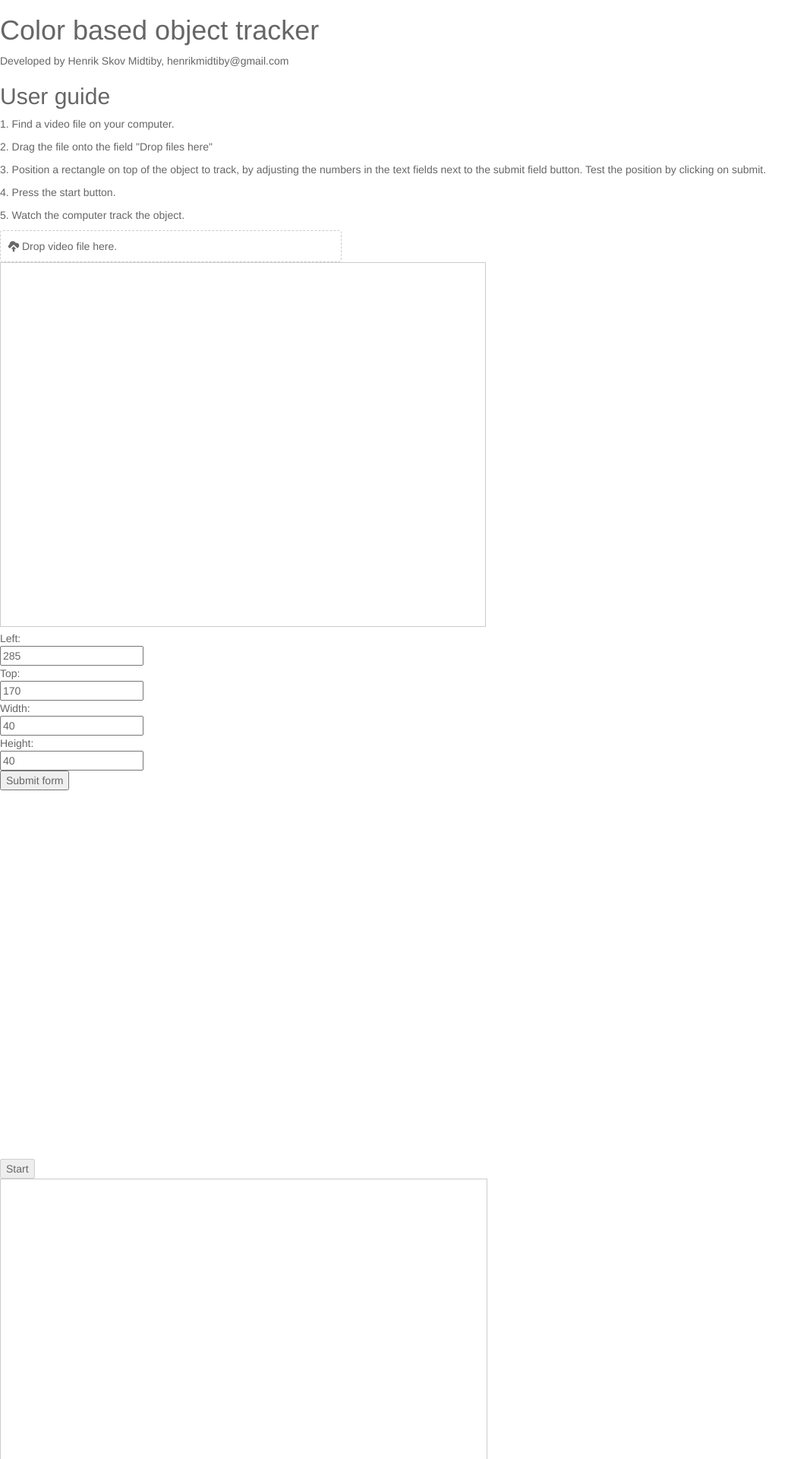
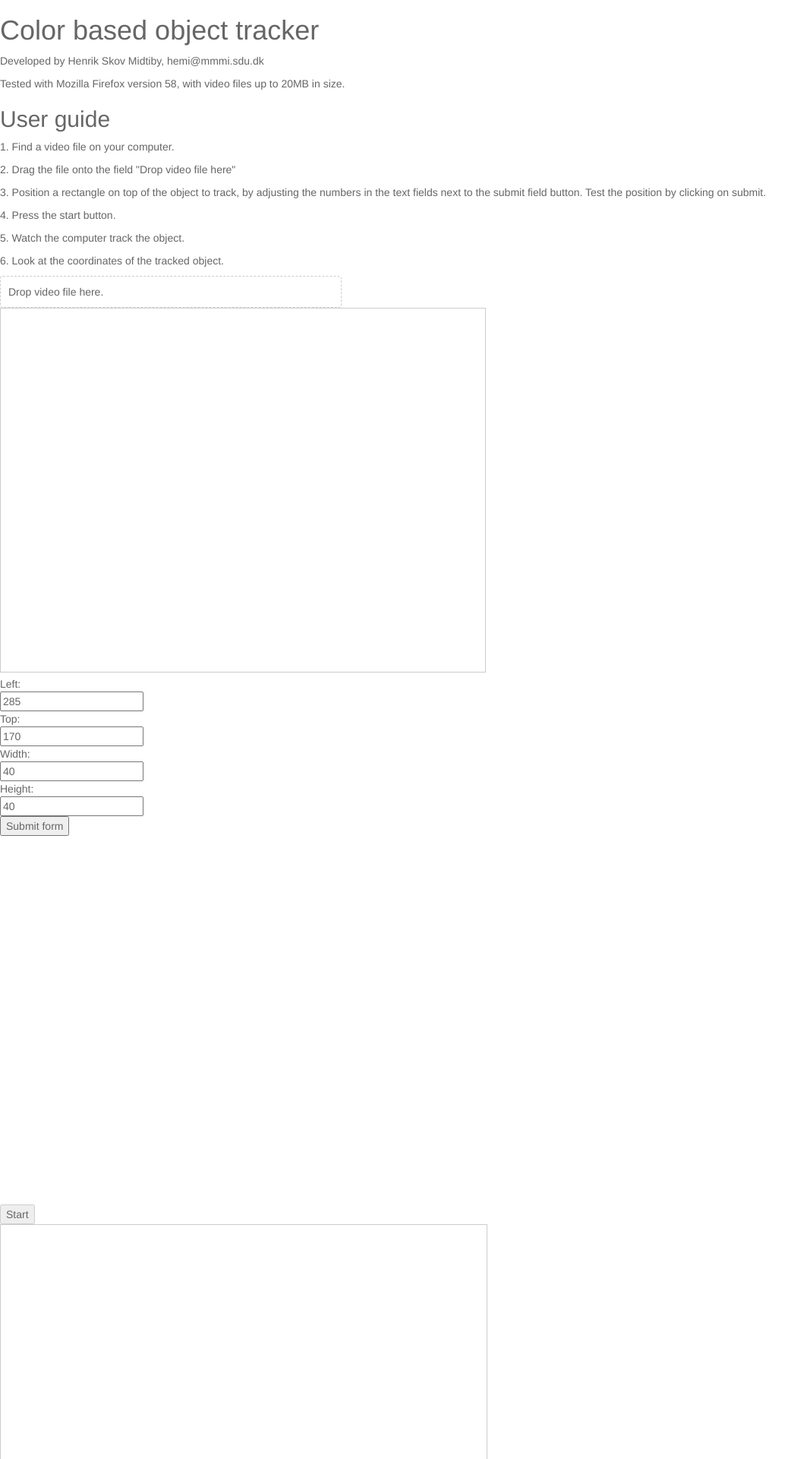
Before and after one commit to henrikmidtiby/henrikmidtiby.github.io, a Jekyll site: the page downloads/objecttracker/objecttracker.html, which Jekyll copies as it is, in a window 1280 px wide. Shown: the top 1920 px of the page at 76% size, without its empty margins (0-1067 px from the left). Built offline with Jekyll 4.4.1, drawn with Linux system fonts in a browser that asks for light colours; nearby versions of some CDN libraries; a script that is not in the unit is left out.

Commit message:
Different updates to objecttracker.

```diff
--- a/downloads/objecttracker/objecttracker.html
+++ b/downloads/objecttracker/objecttracker.html
@@ -7,7 +7,7 @@
   <meta name="viewport" content="width=device-width, initial-scale=1">
   <script src="opencv.js"></script>
   <script type="text/javascript" src="jquery-2.1.0.js"></script>
-  <link rel="stylesheet" type="text/css" href="//maxcdn.bootstrapcdn.com/bootstrap/3.2.0/css/bootstrap.min.css">
+  <link rel="stylesheet" type="text/css" href="bootstrap.min.css">
 
   <style type="text/css">
     body{
@@ -25,10 +25,6 @@
     cursor:pointer;
 }
 #status {
-    width:450px;
-    top-margin: 0px;
-}
-#list {
     width:450px;
     top-margin: 0px;
 }
@@ -161,26 +156,26 @@ function grabCurrentFrameFromVideo()
 
 <body>
 <h1>Color based object tracker</h1>
-<p>Developed by Henrik Skov Midtiby, henrikmidtiby@gmail.com</p>
+<p>Developed by Henrik Skov Midtiby, hemi@mmmi.sdu.dk</p>
+<p>Tested with Mozilla Firefox version 58, with video files up to 20MB in size.</p>
 
 <h2>User guide</h2>
 <p>1. Find a video file on your computer.</p>
-<p>2. Drag the file onto the field "Drop files here"</p>
+<p>2. Drag the file onto the field "Drop video file here"</p>
 <p>3. Position a rectangle on top of the object to track, by adjusting the numbers in the text fields next to the submit field button. Test the position by clicking on submit.</p>
 <p>4. Press the start button.</p>
 <p>5. Watch the computer track the object.</p>
+<p>6. Look at the coordinates of the tracked object.</p>
 <table cellpadding="0" cellspacing="0" width="0" border="0">
 <tr>
 <td>
 	<div id="drop">
 		<div class="msg-drop">
-			<span class="glyphicon glyphicon-cloud-upload cloud"></span>
 			Drop video file here.
 		</div>
 	</div>
 	<input id="fileBox" type="file"/>
 	<div id="status"></div>
-	<div id="list"></div>
 </td>
 </tr>
 <tr>
@@ -226,13 +221,11 @@ function grabCurrentFrameFromVideo()
 </table>
 
 
+<h2>Tracked trajectory</h2>
 <div id="tracked_coordinates_ID"></div>
 
 <script>
 // document.getElementById("canvasOutput").addEventListener('mousemove', grabCurrentFrameFromVideo);
-
-
-
 
 let streaming = false;
 let videoInput = document.getElementById('videoInput');
```
Also changed, not shown: other parts of downloads/objecttracker/objecttracker.html (+0 -1 lines).
